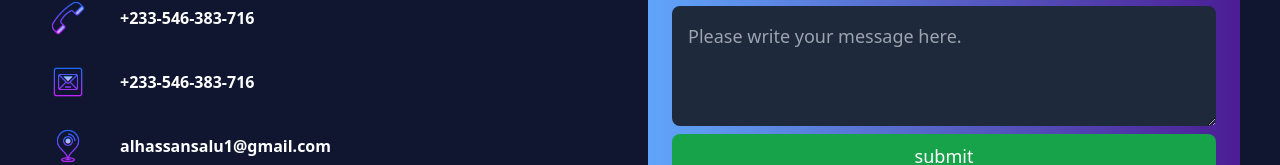
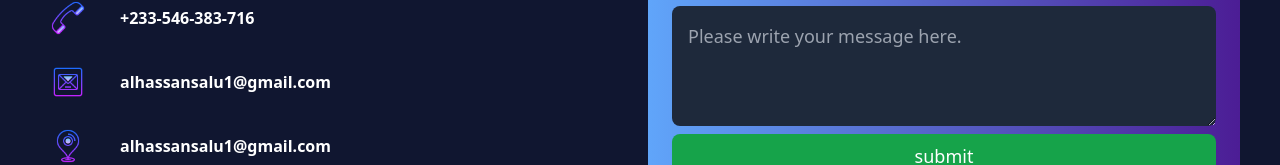
Before and after one commit to sky2626/heat-app, a Vue app: page / in a window 1280 px wide. Shown: the part 1867-2032 px from the top of the page. Built offline with nearby package versions, Linux system fonts and the light colour scheme.

Commit message:
email update corrections

```diff
--- a/src/views/PortfolioView.vue
+++ b/src/views/PortfolioView.vue
@@ -202,8 +202,8 @@
             <img class="h-10 w-10" src="@/assets/mail.png" alt="">
             <a
             class="mt-2 font-bold "
-            href="tel:+233546383716">
-              +233-546-383-716
+            href="alhassansalu1@gmail.com">
+              alhassansalu1@gmail.com
             </a>
           </div>
           <div
```
